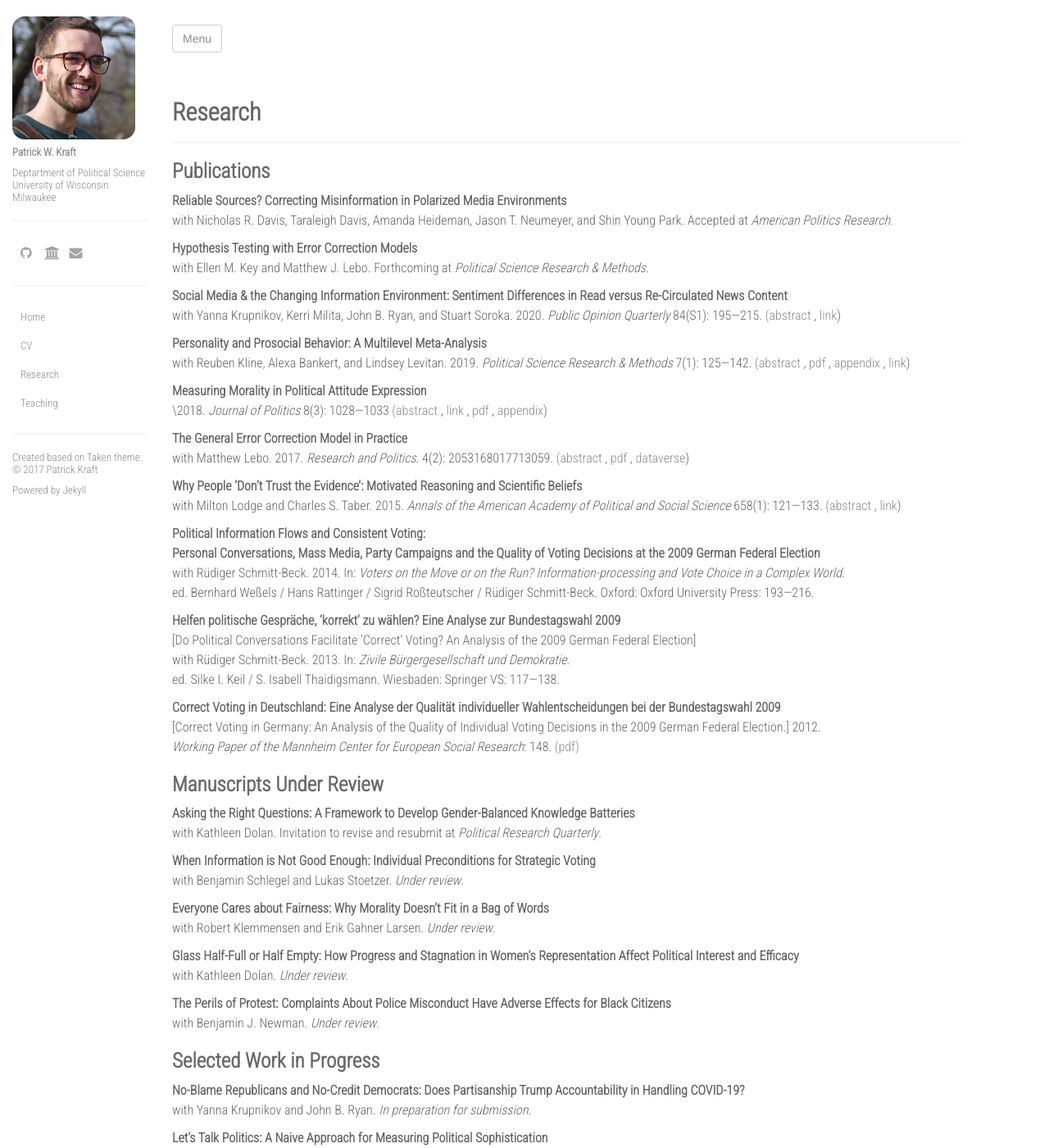
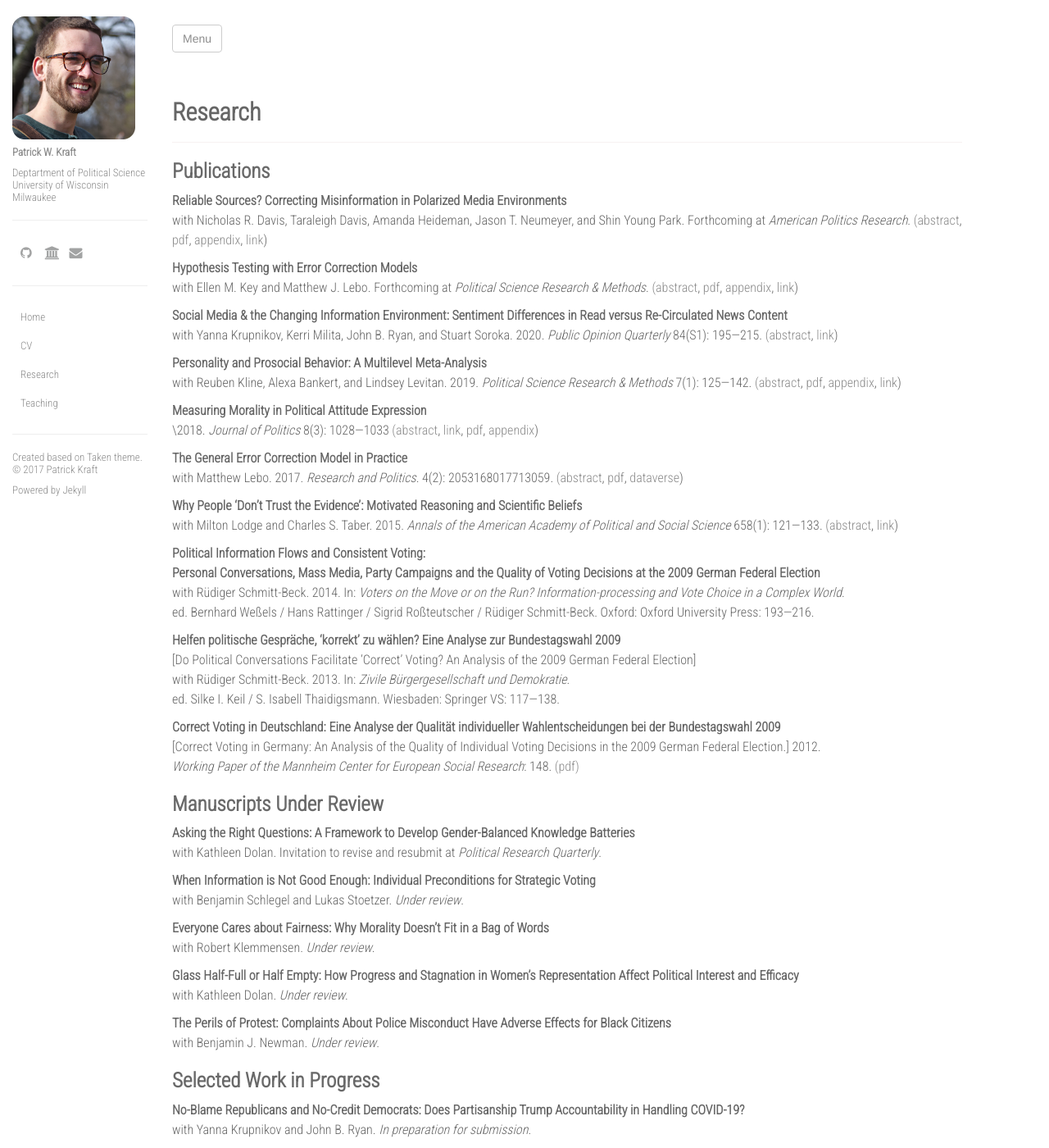
Before and after one commit to pwkraft/pwkraft-old.github.io, a Jekyll site: the page built from research.md, in a window 1280 px wide and 1400 px high. Shown: the whole window at 82% size. Built offline with Jekyll 4.4.1, drawn with Linux system fonts in a browser that asks for light colours; nearby versions of some CDN libraries; some of the changed lines change nothing that is shown.

Commit message:
add abstract/preprints for new pubs

```diff
--- a/research.md
+++ b/research.md
@@ -7,15 +7,33 @@
 # Publications
 
 **Reliable Sources? Correcting Misinformation in Polarized Media Environments** \\
-with Nicholas R. Davis, Taraleigh Davis, Amanda Heideman, Jason T. Neumeyer, and Shin Young Park. Accepted at _American Politics Research_.
+with Nicholas R. Davis, Taraleigh Davis, Amanda Heideman, Jason T. Neumeyer, and Shin Young Park. Forthcoming at _American Politics Research_.
+<button class="link" onclick="showAbstract('social')">(abstract</button>,
+<a href="../resources/articles/kraft2021reliable_accepted.pdf">pdf</a>,
+<a href="../resources/articles/kraft2021reliable_appendix.pdf">appendix</a>,
+<a href="https://doi.org/10.1177/1532673X211041570" target="blank">link</a>)
+<div id="social" style="display:none">
+<blockquote>
+	Providing corrective information can reduce factual misperceptions among the public but it tends to have little effect on people's underlying attitudes. Our study examines how the impact of misinformation corrections is moderated by media choice. In our experiment, participants are asked to read a news article published by Fox News or MSNBC, each highlighting the positive economic impact of legal immigration in the United States. While the news content is held constant, our treatment manipulates whether participants are allowed to freely choose a media outlet or are randomly assigned. Our results demonstrate the importance of people's ability to choose: While factual misperceptions are easily corrected regardless of how people gained access to information, subsequent opinion change is conditional on people's prior willingness to seek out alternative sources. As such, encouraging people to broaden their media diet may be more effective to combat misinformation than disseminating fact-checks alone.
+</blockquote>
+</div>
 
 **Hypothesis Testing with Error Correction Models** \\
 with Ellen M. Key and Matthew J. Lebo. Forthcoming at _Political Science Research & Methods_.
+<button class="link" onclick="showAbstract('social')">(abstract</button>,
+<a href="../resources/articles/kraft2021hypothesis_accepted.pdf">pdf</a>,
+<a href="../resources/articles/kraft2021hypothesis_appendix.pdf">appendix</a>,
+<a href="https://doi.org/10.1017/psrm.2021.41" target="blank">link</a>)
+<div id="social" style="display:none">
+<blockquote>
+	Grant and Lebo (2016) and Keele et al. (2016) clarify the conditions under which the popular general error correction model (GECM) can be used and interpreted easily: In a bivariate GECM the data must be integrated in order to rely on the error correction coefficient, \( \alpha^{*}_{1} \), to test cointegration and measure the rate of error correction between a single exogenous <em>x</em> and a dependent variable, <em>y</em>. Here we demonstrate that even if the data are all integrated, the test on \( \alpha^{*}_{1} \) is misunderstood when there is more than a single independent variable. The null hypothesis is that there is no cointegration between <em>y</em> and any <em>x</em> but the correct alternative hypothesis is that <em>y</em> is cointegrated with at least one—but not necessarily more than one—of the <em>x</em>'s. A significant can occur when some \( I(1) \) regressors are not cointegrated and the equation is not balanced. Thus, the correct limiting distributions of the right-hand-side long-run coefficients may be unknown. We use simulations to demonstrate the problem and then discuss implications for applied examples.
+</blockquote>
+</div>
 
 **Social Media & the Changing Information Environment: Sentiment Differences in Read versus Re-Circulated News Content** \\
 with Yanna Krupnikov, Kerri Milita, John B. Ryan, and Stuart Soroka. 2020. _Public Opinion Quarterly_ 84(S1): 195&#8212;215.
-<button class="link" onclick="showAbstract('social')">(abstract</button>
-, <a href="https://academic.oup.com/poq/article-abstract/doi/10.1093/poq/nfaa015/5862983" target="blank">link</a>)
+<button class="link" onclick="showAbstract('social')">(abstract</button>,
+<a href="https://academic.oup.com/poq/article-abstract/doi/10.1093/poq/nfaa015/5862983" target="blank">link</a>)
 <div id="social" style="display:none">
 <blockquote>
 	There is reason to believe that an increasing proportion of the news consumers receive is not from news producers directly but is recirculated through social network sites and email by ordinary citizens. This may produce some fundamental changes in the information environment, but the data to examine this possibility have thus far been relatively limited. In the current paper, we examine the changing in-formation environment by leveraging a body of data on the frequency of (a) views, and recirculations through (b) Twitter, (c) Facebook, and (d) email of New York Times stories. We expect that the distribution of sentiment (positive-negative) in news stories will shift in a positive direction as we move from (a) to (d), based in large part on the literatures on self-presentation and imagined audiences. Our findings support this expectation and have important implications for the information contexts increasingly shaping public opinion.
@@ -24,10 +42,10 @@
 
 **Personality and Prosocial Behavior: A Multilevel Meta-Analysis** \\
 with Reuben Kline, Alexa Bankert, and Lindsey Levitan. 2019. _Political Science Research & Methods_ 7(1): 125&#8212;142.
-<button class="link" onclick="showAbstract('personality')">(abstract</button>
-, <a href="../resources/articles/kline2017personality_accepted.pdf">pdf</a>
-, <a href="../resources/articles/kline2017personality_appendix.pdf">appendix</a>
-, <a href="https://www.cambridge.org/core/journals/political-science-research-and-methods/article/personality-and-prosocial-behavior-a-multilevel-metaanalysis/2DC6F642FA396AF20E0108D1551CCD99#fndtn-information" target="blank">link</a>)
+<button class="link" onclick="showAbstract('personality')">(abstract</button>,
+<a href="../resources/articles/kline2019personality_accepted.pdf">pdf</a>,
+<a href="../resources/articles/kline2019personality_appendix.pdf">appendix</a>,
+<a href="https://www.cambridge.org/core/journals/political-science-research-and-methods/article/personality-and-prosocial-behavior-a-multilevel-metaanalysis/2DC6F642FA396AF20E0108D1551CCD99#fndtn-information" target="blank">link</a>)
 <div id="personality" style="display:none">
 <blockquote>
 	We investigate the effect of personality on prosocial behavior in a Bayesian multilevel meta-analysis (MLMA) of 15 published, interdisciplinary experimental studies. With data from the 15 studies constituting nearly 2500 individual observations, we find that the Big Five traits of Agreeableness and Openness are significantly and positively associated with prosocial behavior, while none of the other three traits are. These results are robust to a number of different model specifications and operationalizations of prosociality, and they greatly clarify the contradictory findings in the literature on the relationship between personality and prosocial behavior. Though previous research has indicated that incentivized experiments result in reduced prosocial behavior, we find no evidence that monetary incentivization of participants affects prosocial tendencies. By leveraging individual observations from multiple studies and explicitly modeling the multi-level structure of the data, MLMA permits the simultaneous estimation of study- and individual-level effects. The Bayesian approach allows us to estimate study-level effects in an unbiased and efficient manner, even with a relatively small number of studies. We conclude by discussing the limitations of our study and the advantages and disadvantages of the MLMA method.
@@ -36,10 +54,10 @@
 
 **Measuring Morality in Political Attitude Expression** \\
 \2018. _Journal of Politics_ 8(3): 1028&#8212;1033
-<button class="link" onclick="showAbstract('morality')">(abstract</button>
-, <a href="https://www.journals.uchicago.edu/doi/abs/10.1086/696862" target="blank">link</a>
-, <a href="../resources/articles/kraft2018measuring_accepted.pdf">pdf</a>
-, <a href="../resources/articles/kraft2018measuring_appendix.pdf">appendix</a>)
+<button class="link" onclick="showAbstract('morality')">(abstract</button>,
+<a href="https://www.journals.uchicago.edu/doi/abs/10.1086/696862" target="blank">link</a>,
+<a href="../resources/articles/kraft2018measuring_accepted.pdf">pdf</a>,
+<a href="../resources/articles/kraft2018measuring_appendix.pdf">appendix</a>)
 <div id="morality" style="display:none">
 <blockquote>
 	This study explores whether and how individuals evoke moral considerations when discussing their political beliefs. Analyzing open-ended responses in the 2012 American National Election Study (ANES) using a previously validated dictionary, I find systematic ideological differences in moral reasoning - even when respondents are not explicitly asked about morality. The study proceeds to show that the reliance on moral considerations in attitude expression is amplified by the moral content of individual media environments.
@@ -48,9 +66,9 @@
 
 **The General Error Correction Model in Practice** \\
 with Matthew Lebo. 2017. _Research and Politics_. 4(2): 2053168017713059.
-<button class="link" onclick="showAbstract('gecm')">(abstract</button>
-, <a href="../resources/articles/lebo2017general_accepted.pdf">pdf</a>
-, <a href="http://dataverse.harvard.edu/dataset.xhtml?persistentId=doi:10.7910/DVN/D1TW2Y">dataverse</a>)
+<button class="link" onclick="showAbstract('gecm')">(abstract</button>,
+<a href="../resources/articles/lebo2017general_accepted.pdf">pdf</a>,
+<a href="http://dataverse.harvard.edu/dataset.xhtml?persistentId=doi:10.7910/DVN/D1TW2Y">dataverse</a>)
 <div id="gecm" style="display:none">
 <blockquote>
 	Enns et al. respond to recent work by Grant and Lebo and Lebo and Grant that raises a number of concerns with political scientists’ use of the general error correction model (GECM). While agreeing with the particular rules one should apply when using unit root data in the GECM, Enns et al. still advocate procedures that will lead researchers astray. Most especially, they fail to recognize the difficulty in interpreting the GECM's "error correction coefficient." Without being certain of the univariate properties of one's data it is extremely difficult (or perhaps impossible) to know whether or not cointegration exists and error correction is occurring. We demonstrate the crucial differences for the GECM between having evidence of a unit root (from Dickey-Fuller tests) versus actually having a unit root. Looking at simulations and two applied examples we show how overblown findings of error correction await the uncareful researcher.
@@ -59,8 +77,8 @@
 
 **Why People 'Don't Trust the Evidence': Motivated Reasoning and Scientific Beliefs** \\
 with Milton Lodge and Charles S. Taber. 2015. _Annals of the American Academy of Political and Social Science_ 658(1): 121&#8212;133.
-<button class="link" onclick="showAbstract('evidence')">(abstract</button>
-, <a href="http://journals.sagepub.com/doi/abs/10.1177/0002716214554758" target="blank">link</a>)
+<button class="link" onclick="showAbstract('evidence')">(abstract</button>,
+<a href="http://journals.sagepub.com/doi/abs/10.1177/0002716214554758" target="blank">link</a>)
 <div id="evidence" style="display:none">
 <blockquote>
 	In this commentary, we embed the volume's contributions on public beliefs about science in a broader theoretical discussion of motivated political reasoning. The studies presented in the preceding section of the volume consistently find evidence for hyperskepticism toward scientific evidence among ideologues, no matter the domain or context &#8212; and this skepticism seems to be stronger among conservatives than liberals. here, we show that these patterns can be understood as part of a general tendency among individuals to defend their prior attitudes and actively challenge attitudinally incongruent arguments, a tendency that appears to be evident among liberals and conservatives alike. We integrate the empirical results reported in this volume into a broader theoretical discussion of the John Q. Public model of information processing and motivated reasoning, which posits that both affective and cognitive reactions to events are triggered unconsciously. We find that the work in this volume is largely consistent with our theories of affect-driven motivated reasoning and biased attitude formation.
@@ -90,7 +108,7 @@
 with Benjamin Schlegel and Lukas Stoetzer. _Under review_.
 
 **Everyone Cares about Fairness: Why Morality Doesn't Fit in a Bag of Words** \\
-with Robert Klemmensen and Erik Gahner Larsen.  _Under review_.
+with Robert Klemmensen.  _Under review_.
 
 **Glass Half-Full or Half Empty: How Progress and Stagnation in Women's Representation Affect Political Interest and Efficacy** \\
 with Kathleen Dolan. _Under review_.
```
Also changed, not shown: 9 other files.
